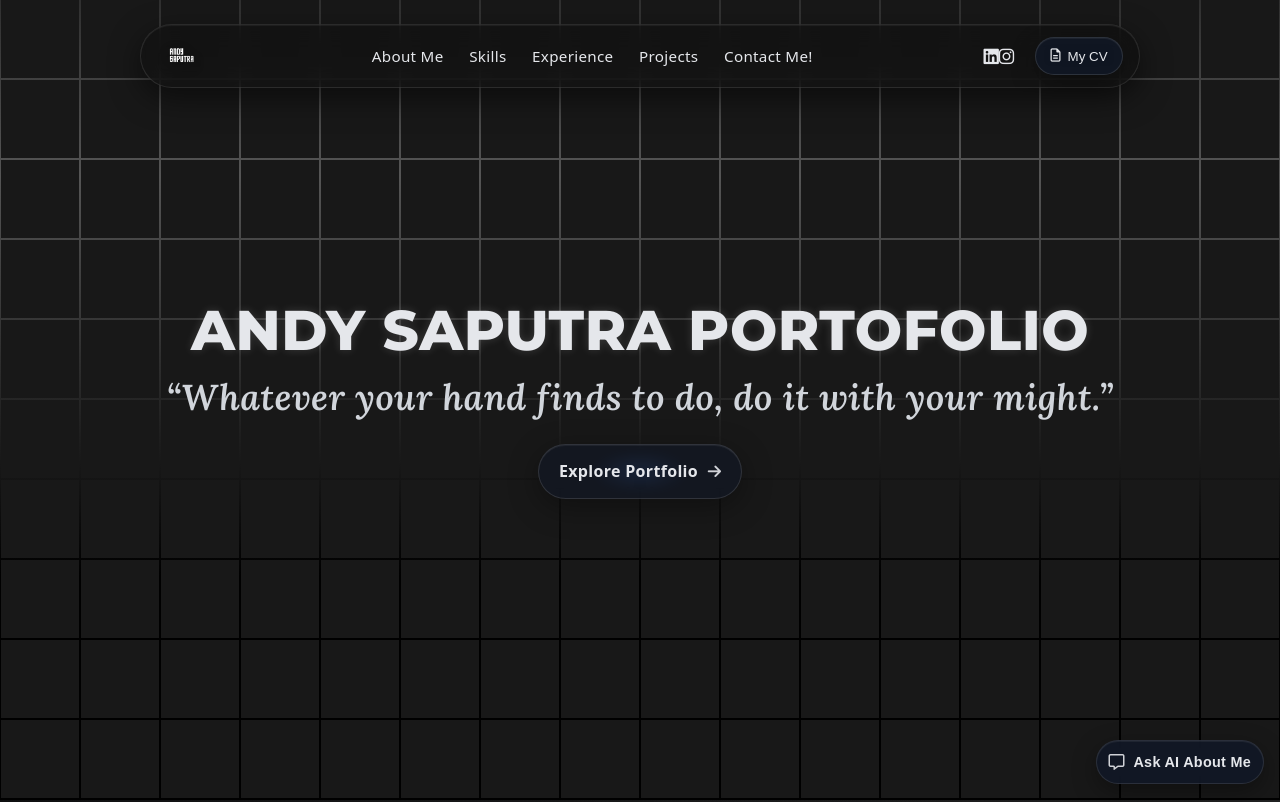
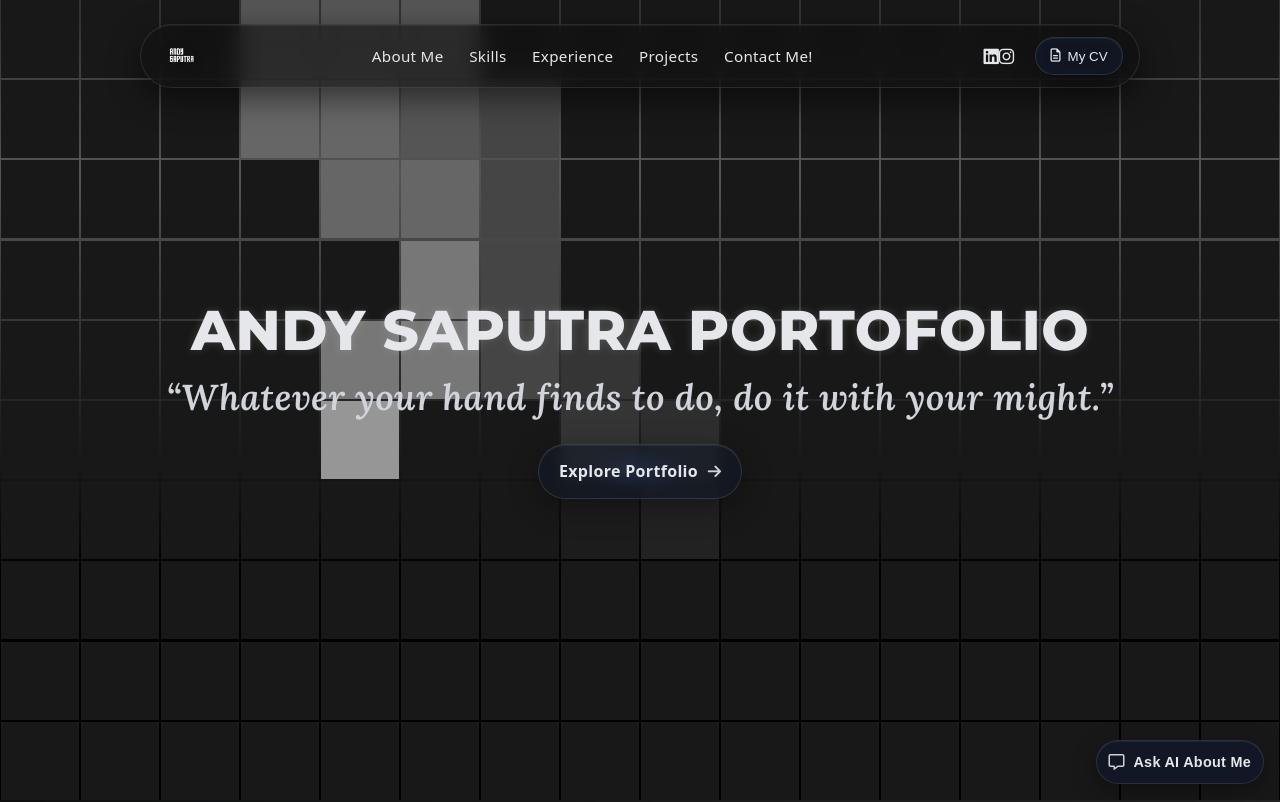
Before and after one commit to Andysaputra1/Portofolio, a React (Vite) app: page / in a window 1280 px wide. Shown: the top 802 px of the page. Built offline with nearby package versions, Linux system fonts and the light colour scheme; a web font is replaced by a local one.

Commit message:
feat: add interactive hero snake trail

```diff
--- a/src/components/Hero.tsx
+++ b/src/components/Hero.tsx
@@ -1,30 +1,136 @@
-function Hero() {
-  // bikin grid kotak-kotak: 16 kolom x 16 baris (256 span)
-  const cells = Array.from({ length: 16 * 16 });
+import {
+  useEffect,
+  useMemo,
+  useRef,
+  useState,
+  type CSSProperties,
+} from "react";
+
+const SNAKE_LENGTH = 18;
+
+function getColumnCount() {
+  if (window.innerWidth <= 600) return 5;
+  if (window.innerWidth <= 900) return 10;
+  return 16;
+}
+
+function getCellCount(columns: number) {
+  return (
+    columns * Math.ceil(window.innerHeight / (window.innerWidth / columns))
+  );
+}
+
+function neighbours(index: number, columns: number, cellCount: number) {
+  const row = Math.floor(index / columns);
+  const column = index % columns;
+  const result: number[] = [];
+  if (column > 0) result.push(index - 1);
+  if (column < columns - 1) result.push(index + 1);
+  if (row > 0) result.push(index - columns);
+  if (index + columns < cellCount) result.push(index + columns);
+  return result;
+}
+
+function distance(a: number, b: number, columns: number) {
+  return (
+    Math.abs(Math.floor(a / columns) - Math.floor(b / columns)) +
+    Math.abs((a % columns) - (b % columns))
+  );
+}
+
+export default function Hero() {
+  const [columns, setColumns] = useState(getColumnCount);
+  const [cellCount, setCellCount] = useState(() =>
+    getCellCount(getColumnCount()),
+  );
+  const [snake, setSnake] = useState(() =>
+    Array.from({ length: SNAKE_LENGTH }, (_, index) => SNAKE_LENGTH - index),
+  );
+  const targetRef = useRef<number | null>(null);
+
+  useEffect(() => {
+    const updateColumns = () => {
+      const nextColumns = getColumnCount();
+      setColumns(nextColumns);
+      setCellCount(getCellCount(nextColumns));
+    };
+    window.addEventListener("resize", updateColumns);
+    return () => window.removeEventListener("resize", updateColumns);
+  }, []);
+
+  useEffect(() => {
+    const timer = window.setInterval(() => {
+      setSnake((current) => {
+        const head = current[0];
+        let options = neighbours(head, columns, cellCount).filter(
+          (cell) => !current.slice(0, -1).includes(cell),
+        );
+        if (options.length === 0)
+          options = neighbours(head, columns, cellCount);
+        const target = targetRef.current;
+        let next: number;
+
+        if (target !== null && target !== head) {
+          const closest = Math.min(
+            ...options.map((cell) => distance(cell, target, columns)),
+          );
+          const guided = options.filter(
+            (cell) => distance(cell, target, columns) === closest,
+          );
+          next = guided[Math.floor(Math.random() * guided.length)];
+        } else {
+          targetRef.current = null;
+          next = options[Math.floor(Math.random() * options.length)];
+        }
+        return [next, ...current.slice(0, SNAKE_LENGTH - 1)];
+      });
+    }, 160);
+    return () => window.clearInterval(timer);
+  }, [cellCount, columns]);
+
+  const snakeCells = useMemo(
+    () => new Map(snake.map((cell, index) => [cell, index])),
+    [snake],
+  );
 
   return (
-    <section className="hero-grid" id="home">
-      {/* background grid */}
-      {cells.map((_, i) => (
-        <span key={i} />
-      ))}
-
-      {/* teks di tengah */}
+    <section
+      className="hero-grid"
+      id="home"
+      style={
+        { "--hero-cols": columns } as CSSProperties &
+          Record<"--hero-cols", number>
+      }
+    >
+      {Array.from({ length: cellCount }).map((_, index) => {
+        const snakeIndex = snakeCells.get(index);
+        return (
+          <span
+            key={index}
+            data-cell={index}
+            onPointerEnter={() => {
+              targetRef.current = index;
+            }}
+            className={
+              snakeIndex === undefined
+                ? ""
+                : `is-snake snake-segment-${Math.min(4, Math.floor(snakeIndex / 4))} ${snakeIndex === 0 ? "is-snake-head" : ""}`
+            }
+          />
+        );
+      })}
       <div className="hero-text">
         <h1>ANDY SAPUTRA PORTOFOLIO</h1>
-        <p className="subhead">“Whatever your hand finds to do, do it with your might.”</p>
-
-      {/* aksi di bawah heading */}
+        <p className="subhead">
+          “Whatever your hand finds to do, do it with your might.”
+        </p>
         <div className="hero-actions">
           <a href="#about" className="hero-cta">
             <span>Explore Portfolio</span>
             <i className="fa-solid fa-arrow-right" aria-hidden="true" />
           </a>
         </div>
-
       </div>
-
     </section>
   );
 }
-export default Hero;
--- a/src/index.css
+++ b/src/index.css
@@ -580,14 +580,32 @@ Hero
   position: relative;
   z-index: 2;
   display: block;
-  width: calc(6.25vw - 2px); /* 100 / 16 = 6.25 */
+  width: calc(6.25vw - 2px);
   height: calc(6.25vw - 2px);
   background: #181818;
-  transition: 1.5s;
+  transition: background 0.8s ease, box-shadow 0.35s ease, transform 0.25s ease;
 }
 .hero-grid > span:hover {
   background: #777;
   transition: 0s;
+}
+.hero-grid > span.is-snake {
+  background: #777;
+  box-shadow: none;
+  transform: none;
+  transition: background 0.08s linear;
+}
+.hero-grid > span.is-snake-head {
+  background: #969696;
+  box-shadow: none;
+  transform: none;
+}
+.hero-grid > span.is-snake.snake-segment-1 { background: #666; }
+.hero-grid > span.is-snake.snake-segment-2 { background: #555; }
+.hero-grid > span.is-snake.snake-segment-3 { background: #454545; }
+.hero-grid > span.is-snake.snake-segment-4 { background: #353535; }
+@media (prefers-reduced-motion: reduce) {
+  .hero-grid > span.is-snake { transition: none; }
 }
 
 .hero-text {
```
Lines whose indentation alone changed are shown as unchanged.
